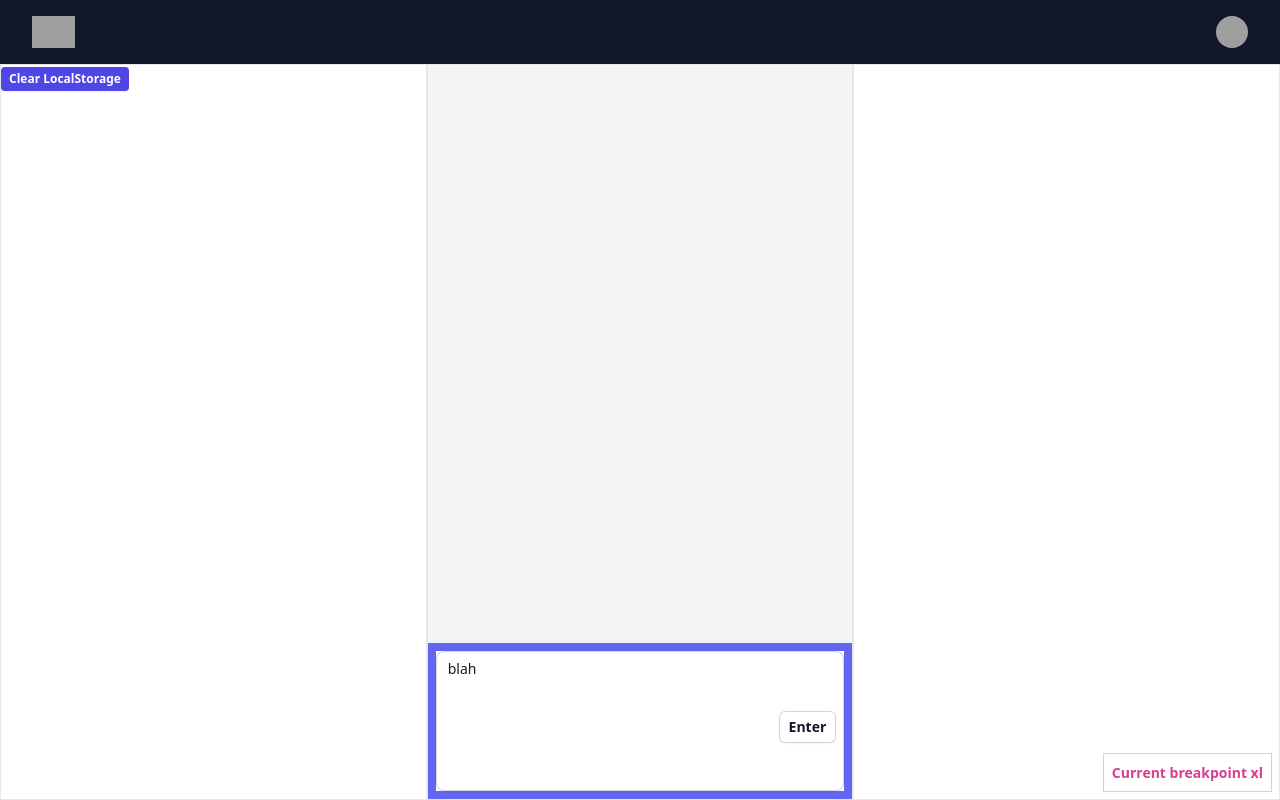
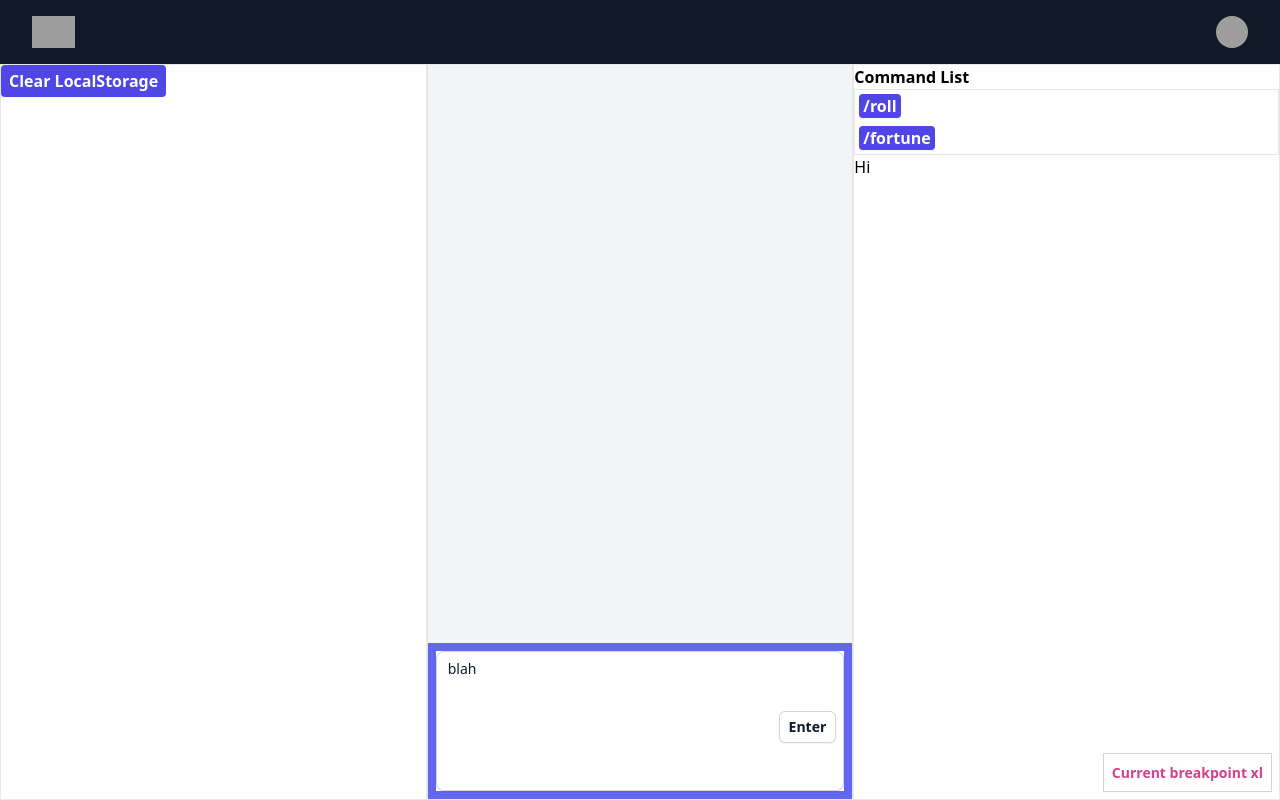
Before and after one commit to ChangedNameTo/solo-helper, a React (Vite) app: page / in a window 1280 px wide. Built offline with nearby package versions, Linux system fonts and the light colour scheme; grey boxes are pictures that could not be loaded; what javascript-time-ago would draw is missing.

Commit message:
Command list created

```diff
--- a/package.json
+++ b/package.json
@@ -14,7 +14,8 @@
     "@heroicons/react": "^2.0.18",
     "javascript-time-ago": "^2.5.9",
     "react": "^18.2.0",
-    "react-dom": "^18.2.0"
+    "react-dom": "^18.2.0",
+    "slash-command": "^0.0.52"
   },
   "devDependencies": {
     "@tailwindcss/forms": "^0.5.6",
--- /dev/null
+++ b/src/components/CommandList.jsx
@@ -0,0 +1,24 @@
+import CommandListItem from "./CommandListItem"
+
+const commands = [
+  {id:1, commandText:'/roll'},
+  {id:2, commandText:'/fortune'}
+]
+
+export default function CommandList() {
+  return (
+    <div className="grow">
+      <div className="font-bold">
+        Command List
+      </div>
+      <ul role="list" className="p-1 space-y-2 border">
+        {commands.map((command, commandIdx) => (
+          <CommandListItem
+            commandText={command}
+            index={commandIdx}
+          />
+        ))}
+      </ul>
+    </div>
+  )
+}
--- /dev/null
+++ b/src/components/CommandListItem.jsx
@@ -0,0 +1,15 @@
+export default function CommandListItem(props) {
+  console.log(props)
+  return (
+    <li key={props.commandText.id}>
+      <button
+        type="submit"
+        className="rounded bg-indigo-600 px-1 font-semibold text-white shadow-sm hover:bg-indigo-500 focus-visible:outline focus-visible:outline-2 focus-visible:outline-offset-2 focus-visible:outline-indigo-600
+        "
+        onClick={() => pass}
+      >
+        {props.commandText.commandText}
+      </button>
+    </li>
+  )
+}
--- a/src/components/Dashboard.jsx
+++ b/src/components/Dashboard.jsx
@@ -15,7 +15,7 @@ export default function Dashboard() {
           <div className="basis-1/3 border-grey-900 border">
             <button
               type="submit"
-              className="rounded bg-indigo-600 px-2 py-1 text-xs font-semibold text-white shadow-sm hover:bg-indigo-500 focus-visible:outline focus-visible:outline-2 focus-visible:outline-offset-2 focus-visible:outline-indigo-600"
+              className="rounded bg-indigo-600 px-2 py-1 font-semibold text-white shadow-sm hover:bg-indigo-500 focus-visible:outline focus-visible:outline-2 focus-visible:outline-offset-2 focus-visible:outline-indigo-600"
               onClick={() => localStorage.clear()}
             >
               Clear LocalStorage
--- a/src/components/ExaminerColumn.jsx
+++ b/src/components/ExaminerColumn.jsx
@@ -1,6 +1,11 @@
+import CommandList from "./CommandList";
+import NamedObjects from "./NamedObjects";
+
 export default function ExaminerColumn() {
   return (
-    <>
-    </>
+    <div className="flex flex-col">
+      <CommandList />
+      <NamedObjects />
+    </div>
   );
 }
--- a/src/components/MessageListItem.jsx
+++ b/src/components/MessageListItem.jsx
@@ -17,7 +17,7 @@ export default function MessageListItem(props) {
           "absolute left-1 top-0 flex w-6 justify-center"
         )}
       >
-        <div className="w-px bg-gray-200" />
+        <div className="w-px bg-gray-300" />
       </div>
       <div className="relative flex h-6 w-6 flex-none items-center justify-center bg-white">
         {props.type === "paid" ? (
--- /dev/null
+++ b/src/components/NamedObjects.jsx
@@ -0,0 +1,7 @@
+export default function NamedObjects() {
+  return (
+    <div className="">
+      Hi
+    </div>
+  )
+}
```
Also changed, not shown: 1 other file (tests, documents, lock files or other folders).
